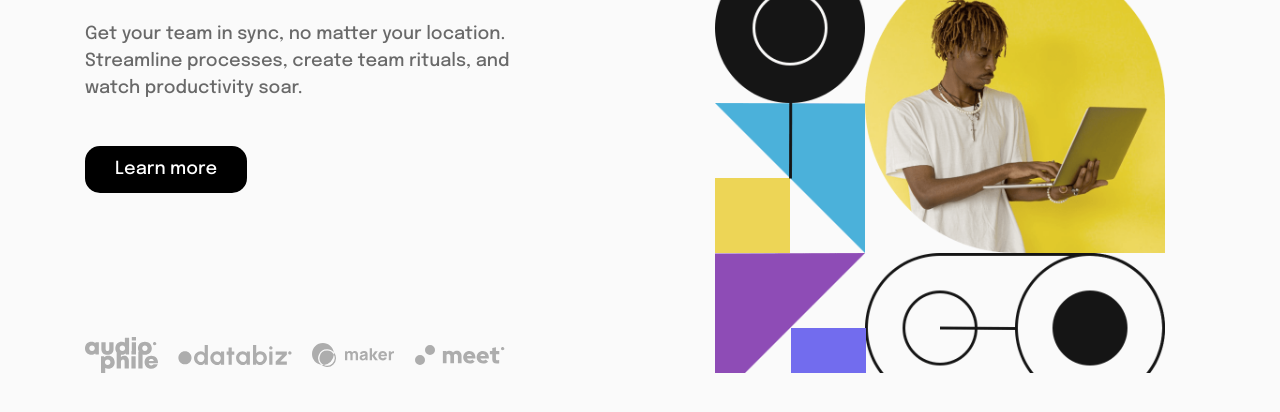
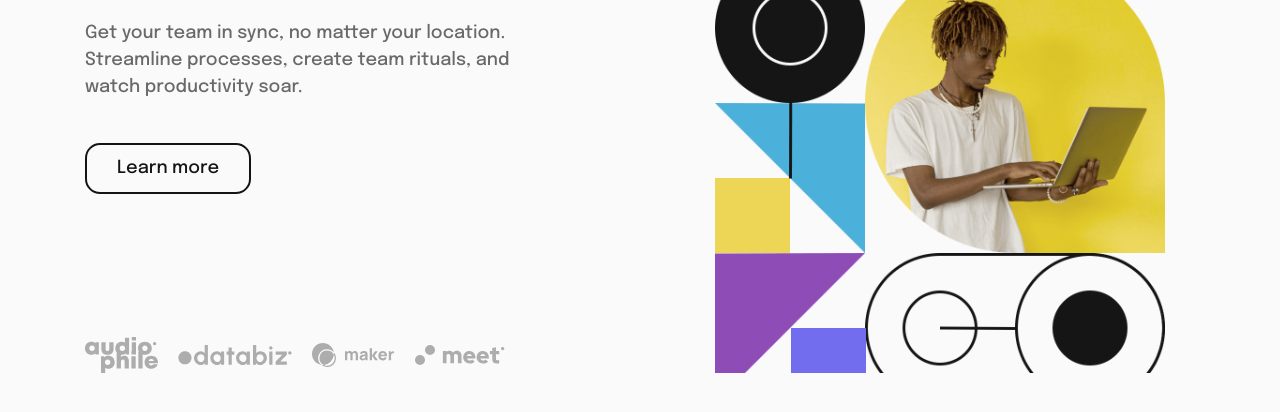
Before and after one commit to EyadOmar/intro-section-with-intermediate--nav, a plain HTML site: page index.html in a window 1280 px wide. In both pictures the pointer is over the button "Learn more". Shown: the part 318-730 px from the top of the page. Drawn offline with Linux system fonts and the light colour scheme.

Commit message:
add hover effect

```diff
--- a/css/style.css
+++ b/css/style.css
@@ -188,6 +188,13 @@ header .right button:hover {
   background-color: black;
   border-radius: 15px;
   padding: 10px 30px;
+  transition: all 500ms;
+  border: 2px solid transparent;
+}
+.landing article button:hover {
+  color: var(--almost-black);
+  background: none;
+  border: 2px solid var(--almost-black);
 }
 .landing .images {
   display: flex;
```
